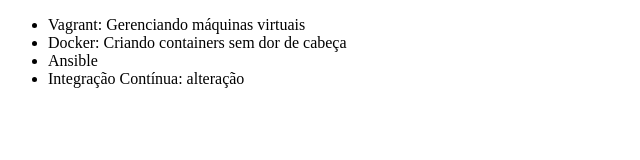
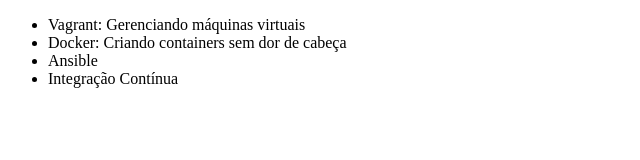
Before and after one commit to giovannitamanini/git-e-github-curso1, a plain HTML site: page index.html in a window 1280 px wide. Shown: the full height of the page, 0-640 px from the left. Drawn offline with Linux system fonts and the light colour scheme.

Commit message:
Revert "Alterando código"
This reverts commit 080445ab007311925e9e14f15774f2c974aeaf25.

```diff
--- a/index.html
+++ b/index.html
@@ -9,7 +9,7 @@
         <li>Vagrant: Gerenciando máquinas virtuais</li>
         <li>Docker: Criando containers sem dor de cabeça</li>
         <li>Ansible</li>
-        <li>Integração Contínua: alteração</li>
+        <li>Integração Contínua</li>
     </ul>
 </body>
 </html>
```
